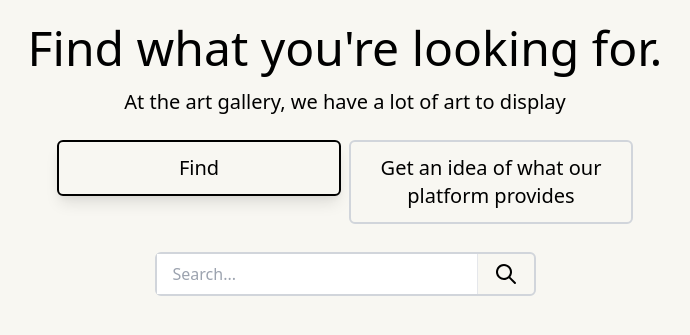
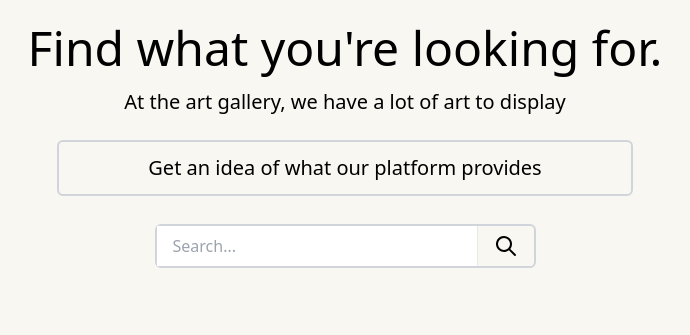
Before and after one commit to OmarAly23/Art_Gallery, a Django app: page /home/ in a window 1280 px wide. Shown: the part 81-416 px from the top of the page, without its empty margins (295-985 px from the left). Run offline with Django 3.2, Linux system fonts and the light colour scheme; some libraries are stand-ins or nearby versions.

Commit message:
homePage changes

```diff
--- a/src/lab12project/home/templates/index.html
+++ b/src/lab12project/home/templates/index.html
@@ -44,17 +44,7 @@
             <p class="mt-4 text-xl text-center">
                 At the art gallery, we have a lot of art to display
             </p>
-            <form class="grid grid-cols-2 gap-2 mx-auto max-w-xl mt-6">
-                <div>
-                    <input class="hidden" id="radio_1" type="radio" name="radio" checked>
-                    <label class="flex flex-col
-                    p-3 border-2 border-gray-300 rounded-md
-                    cursor-pointer" for="radio_1">
-                        <span class="text-center text-xl font-medium">
-                            Find
-                        </span>
-                    </label>
-                </div>
+            <form class="grid grid-cols gap-2 mx-auto max-w-xl mt-6">
                 <div>
                     <input class="hidden" id="radio_2" type="radio" name="radio">
                     <label class="flex flex-col
```
